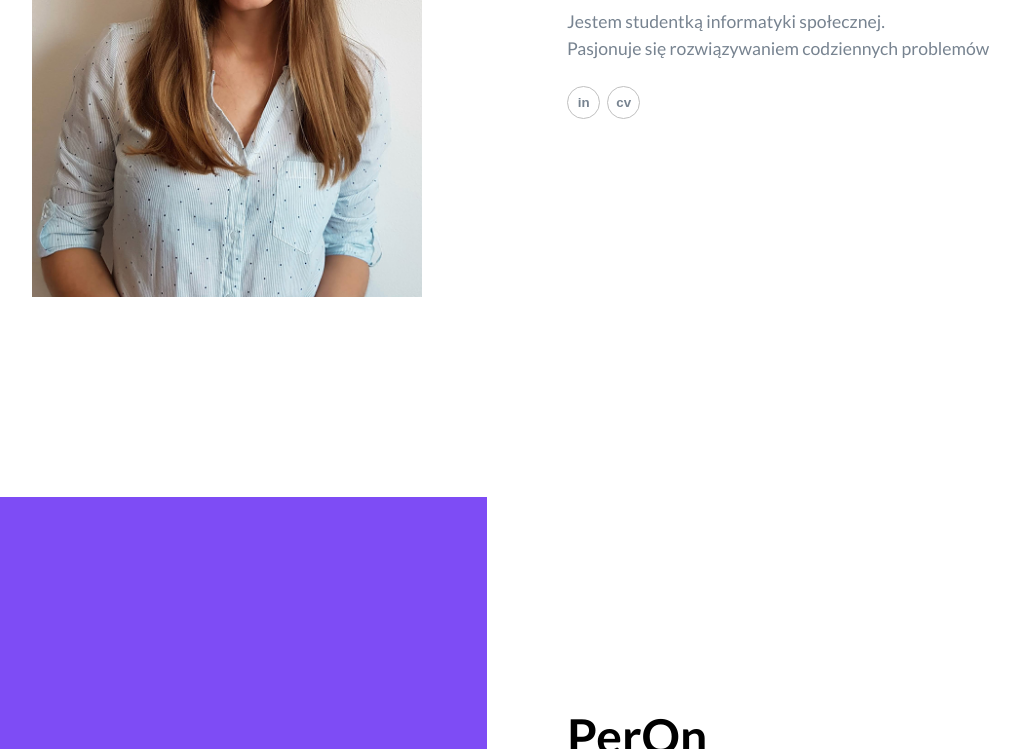
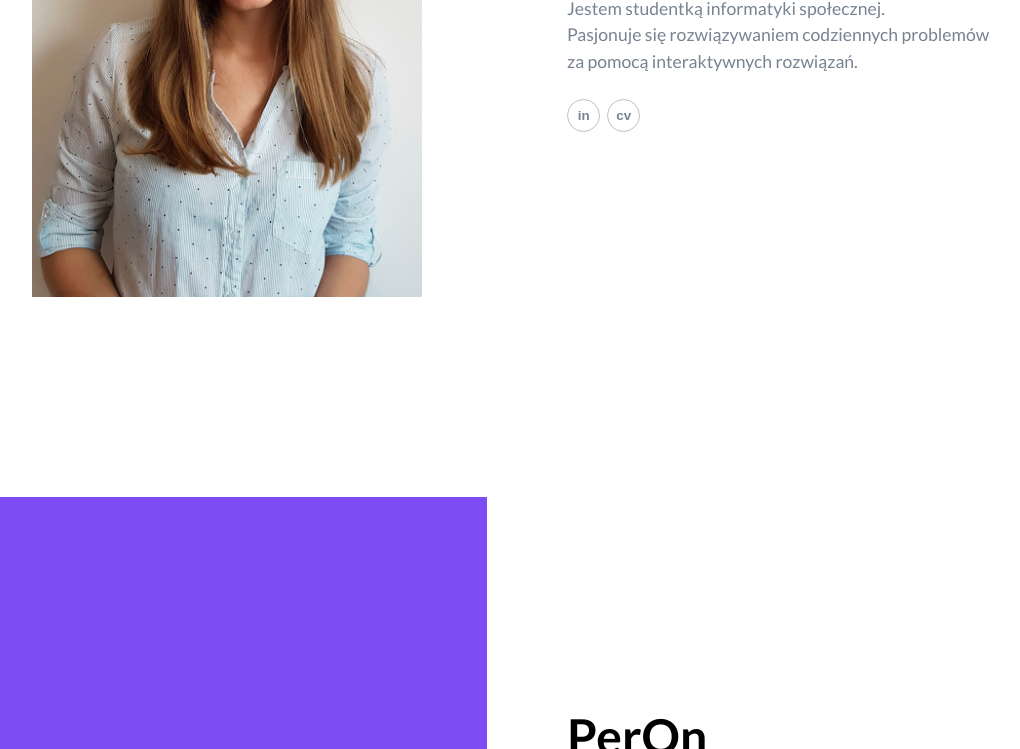
Before and after one commit to wojciechlasak/ewelinaorawiec.github.io, a plain HTML site: page index.html in a window 1280 px wide. Shown: the part 351-1100 px from the top of the page, without its empty margins (113-1133 px from the left). Drawn offline with Linux system fonts and the light colour scheme.

Commit message:
Update index.html

```diff
--- a/index.html
+++ b/index.html
@@ -32,7 +32,8 @@
         <div class="airmin"></div>
         <p class="text-align-center-1024">
           Jestem studentką informatyki społecznej.<br />
-          Pasjonuje się rozwiązywaniem codziennych problemów
+          Pasjonuje się rozwiązywaniem codziennych problemów <br />
+          za pomocą interaktywnych rozwiązań.
         </p>
         <div class="airmin"></div>
         <div class="flex">
```
